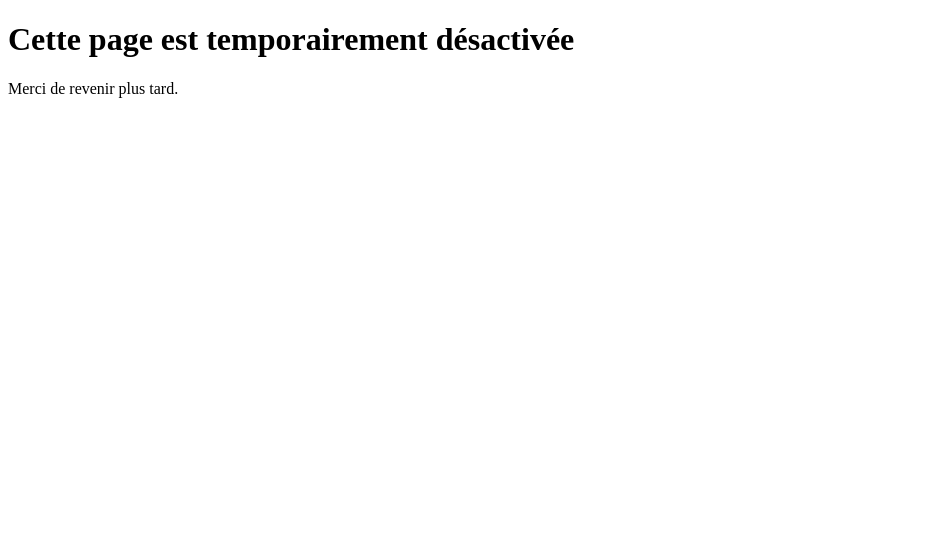
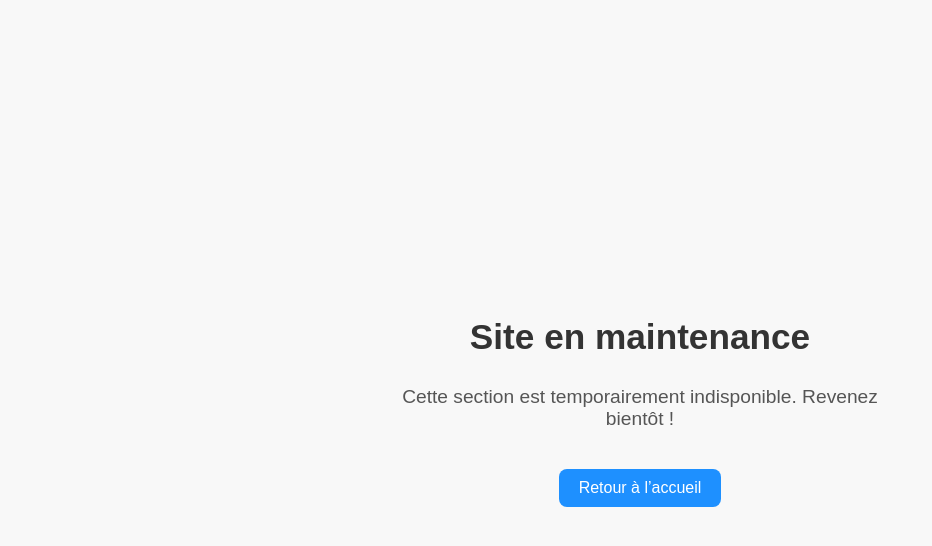
Before and after one commit to ArthurCPhotography/ArthurCPhotography.github.io, a plain HTML site: page about.html in a window 1280 px wide. Shown: the whole page, without its empty margins (0-932 px from the left). Drawn offline with Linux system fonts and the light colour scheme.

Commit message:
Update about.html

```diff
--- a/about.html
+++ b/about.html
@@ -1,11 +1,49 @@
 <!DOCTYPE html>
 <html lang="fr">
 <head>
-<meta charset="UTF-8">
-<title>Maintenance</title>
+  <meta charset="UTF-8">
+  <meta name="viewport" content="width=device-width, initial-scale=1.0">
+  <title>Maintenance - Arthur C Photography</title>
+  <style>
+    body {
+      margin: 0;
+      font-family: 'Poppins', sans-serif;
+      background: #f8f8f8;
+      color: #333;
+      display: flex;
+      flex-direction: column;
+      align-items: center;
+      justify-content: center;
+      height: 100vh;
+      text-align: center;
+    }
+    h1 {
+      font-size: 2.2em;
+      margin-bottom: 10px;
+    }
+    p {
+      font-size: 1.2em;
+      color: #555;
+      max-width: 500px;
+    }
+    a {
+      margin-top: 20px;
+      display: inline-block;
+      background: #1e90ff;
+      color: white;
+      padding: 10px 20px;
+      border-radius: 8px;
+      text-decoration: none;
+      transition: background 0.3s;
+    }
+    a:hover {
+      background: #187bcd;
+    }
+  </style>
 </head>
 <body>
-<h1>Cette page est temporairement désactivée</h1>
-<p>Merci de revenir plus tard.</p>
+  <h1>Site en maintenance</h1>
+  <p>Cette section est temporairement indisponible. Revenez bientôt !</p>
+  <a href="index.html">Retour à l’accueil</a>
 </body>
 </html>
```
